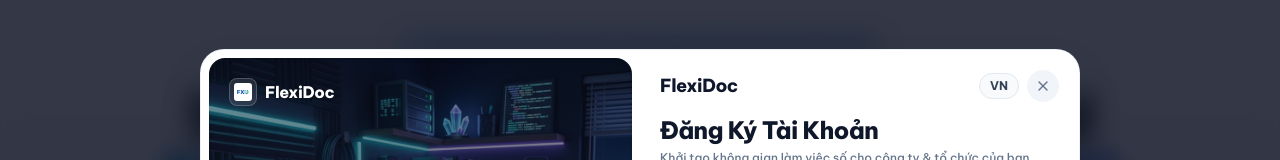
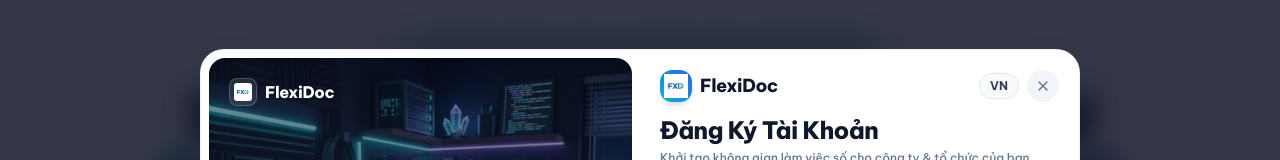
Before and after one commit to chaoscutis1tg/Flexidoc, a React (Vite) app in the folder frontend/: page /register in a window 1280 px wide. Shown: the part 121-281 px from the top of the page. Built offline with nearby package versions, Linux system fonts and the light colour scheme; no server answers.

Commit message:
feat: add AuthModal and LoginPage components for user authentication

```diff
--- a/frontend/src/features/auth/AuthModal.jsx
+++ b/frontend/src/features/auth/AuthModal.jsx
@@ -40,7 +40,7 @@
     desc: "Giữ nguyên 100% định dạng Word gốc, tự động trích xuất biến thông minh & xuất file PDF A4 chuẩn sắc nét.",
     authorName: "FlexiDoc AI Engine",
     authorRole: "Giải Pháp Số Hóa Hợp Đồng",
-    avatar: "/logo_fxd.png",
+    avatar: "/logo.png",
     bgImage: "/auth_illustration.png",
   },
   {
@@ -58,7 +58,7 @@
     desc: "Lưu trữ dữ liệu hợp đồng tập trung mã hóa, bảo mật tối đa và tra cứu lịch sử thay đổi 24/7.",
     authorName: "FlexiDoc Cloud",
     authorRole: "Nền Tảng Đám Mây An Toàn",
-    avatar: "/logo_fxd.png",
+    avatar: "/logo.png",
     bgImage: "/auth_illustration_3.png",
   }
 ];
@@ -429,7 +429,7 @@
           {/* Top Header Pill Controls */}
           <div className="flex items-center justify-between z-10">
             <div className="flex items-center gap-2">
-              <img src="/logo_fxd.png" alt="FlexiDoc Logo" className="w-7 h-7 rounded-lg object-contain bg-white/10 backdrop-blur-sm p-1 border border-white/20" />
+              <img src="/logo.png" alt="FlexiDoc Logo" className="w-7 h-7 rounded-lg object-contain bg-white/10 backdrop-blur-sm p-1 border border-white/20" />
               <span className="text-base font-black tracking-tight text-white drop-shadow-sm">FlexiDoc</span>
             </div>
           </div>
@@ -488,6 +488,9 @@
           {/* Top Controls Bar: Logo text / Language Selector & Close Button */}
           <div className="flex items-center justify-between mb-3">
             <div className="flex items-center gap-2">
+              <div className="w-8 h-8 rounded-xl bg-gradient-to-tr from-cyan-500 to-blue-600 p-1 shadow-md flex items-center justify-center">
+                <img src="/logo.png" alt="FlexiDoc Logo" className="w-full h-full object-contain" />
+              </div>
               <span className="text-lg font-black tracking-tight text-slate-900">FlexiDoc</span>
             </div>
 
--- a/frontend/src/features/auth/LoginPage.jsx
+++ b/frontend/src/features/auth/LoginPage.jsx
@@ -136,7 +136,7 @@
           <div style={{ display: 'flex', gap: '6px', flexWrap: 'wrap', justifyContent: 'center' }}>
             <button
               type="button"
-              onClick={() => handleFillDemo('admin@mtctms.vn')}
+              onClick={() => handleFillDemo('admin123@gmail.com')}
               style={{ padding: '4px 10px', borderRadius: '12px', background: '#e0f2fe', color: '#0369a1', border: '1px solid #bae6fd', fontSize: '11px', cursor: 'pointer', fontWeight: '600' }}
             >
               Super Admin
```
